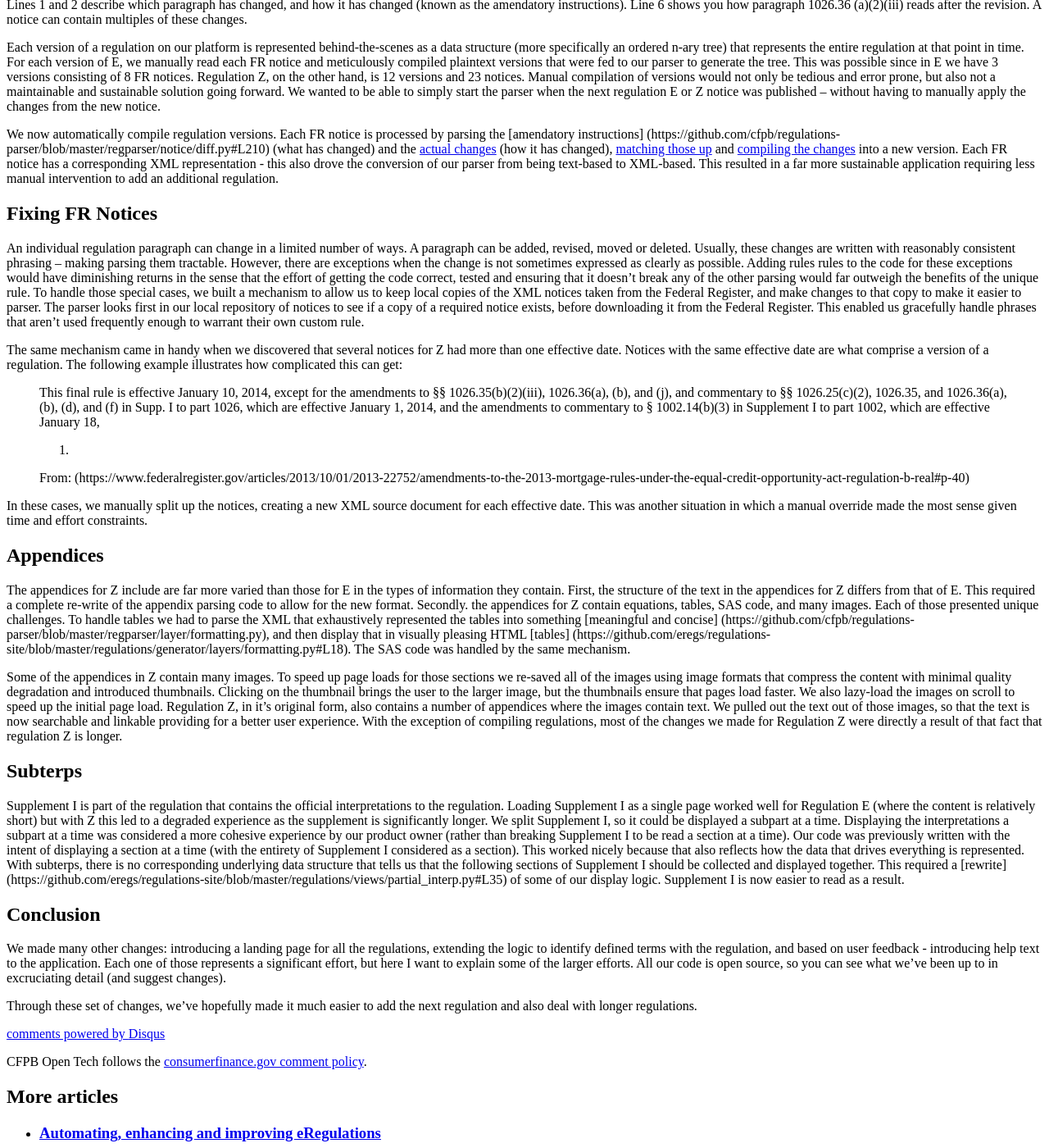
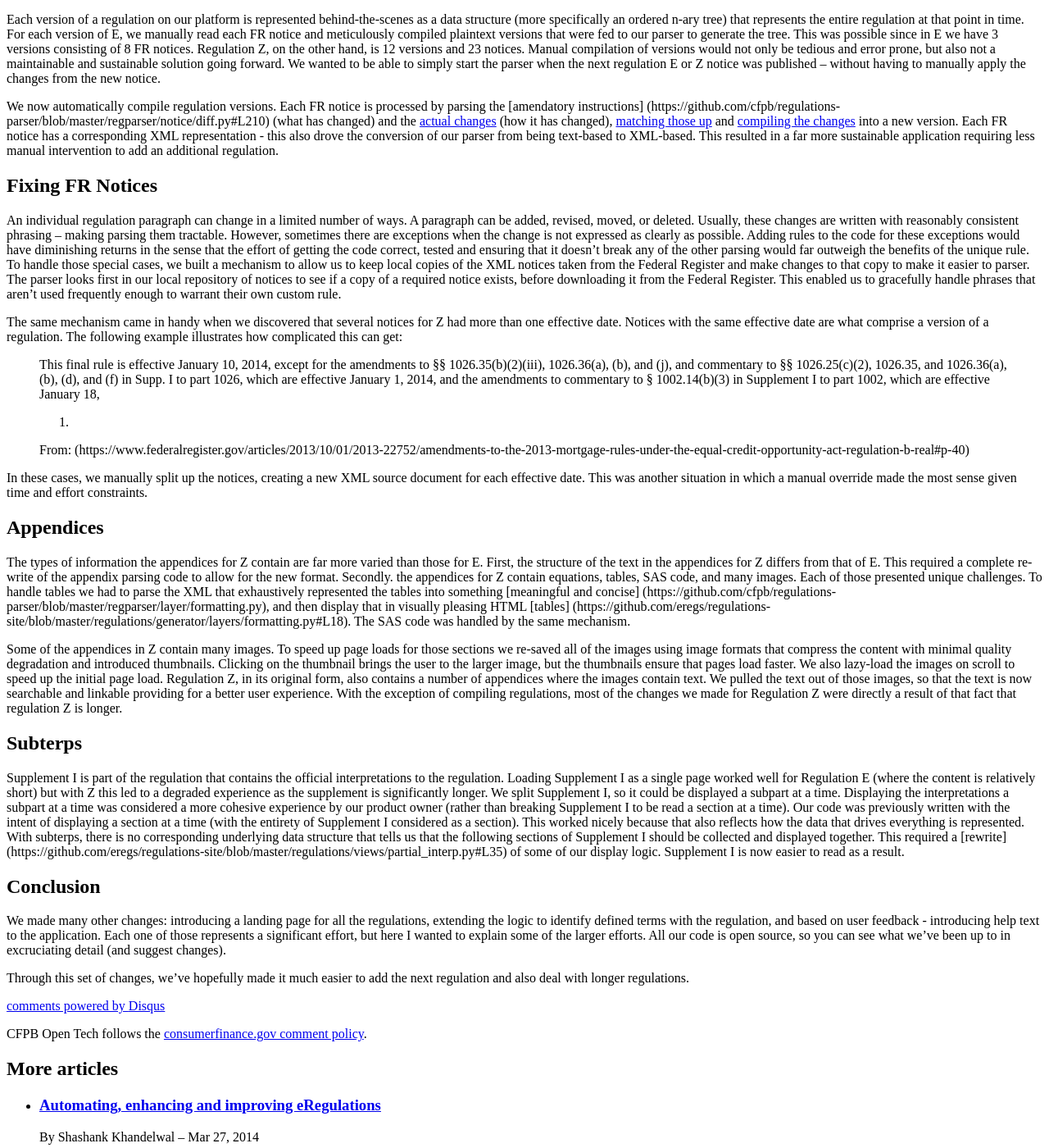
Before and after one commit to cfpb/cfpb.github.io, a Jekyll site: the page built from _posts/2014-03-27-new-regulation.md, in a window 1280 px wide and 1400 px high, scrolled down 1081 px. Shown: the whole window at 82% size. Built offline with Jekyll 4.4.1, drawn with Linux system fonts in a browser that asks for light colours; nearby versions of some CDN libraries; some web fonts are replaced; comment, search, counter and statistics services are not loaded; some of the changed text lies outside the part shown.

Commit message:
Grammar changes from @stephanieosan

```diff
--- a/_posts/2014-03-27-new-regulation.md
+++ b/_posts/2014-03-27-new-regulation.md
@@ -103,18 +102,18 @@
 ## Fixing FR Notices
 
 An individual regulation paragraph can change in a limited number of ways. A
-paragraph can be added, revised, moved or deleted. Usually, these changes are
+paragraph can be added, revised, moved, or deleted. Usually, these changes are
 written with reasonably consistent phrasing -- making parsing them tractable.
-However, there are exceptions when the change is not sometimes expressed as
-clearly as possible. Adding rules  rules to the code  for these exceptions
+However, sometimes there are exceptions when the change is not expressed as
+clearly as possible. Adding rules to the code  for these exceptions
 would have diminishing returns in the sense that the effort of getting the code
 correct, tested and ensuring that it doesn't break any of the other parsing
 would far outweigh the benefits of the unique rule. To handle those special
 cases, we built a mechanism to allow us to keep local copies of the XML notices
-taken from the Federal Register, and make changes to that copy to make it
+taken from the Federal Register and make changes to that copy to make it
 easier to parser. The parser looks first in our local repository of notices to
 see if a copy of a required notice exists, before downloading it from the
-Federal Register. This enabled us gracefully handle phrases that aren't used
+Federal Register. This enabled us to gracefully handle phrases that aren't used
 frequently enough to warrant their own custom rule.
 
 The same mechanism came in handy when we discovered that several notices for Z
@@ -137,13 +136,13 @@
 
 ## Appendices
 
-The appendices for Z include are far more varied than those for E in the types
-of information they contain. First, the structure of the text in the appendices
-for Z differs from that of E. This required a complete re-write of the appendix
-parsing code to allow for the new format. Secondly. the appendices for Z
-contain equations, tables, SAS code, and many images. Each of those presented
-unique challenges. To handle tables we had to parse the XML that exhaustively
-represented the tables into something [meaningful and concise]
+The types of information the appendices for Z contain are far more varied than
+those for E. First, the structure of the text in the appendices for Z differs
+from that of E. This required a complete re-write of the appendix parsing code
+to allow for the new format. Secondly. the appendices for Z contain equations,
+tables, SAS code, and many images. Each of those presented unique challenges.
+To handle tables we had to parse the XML that exhaustively represented the
+tables into something [meaningful and concise]
 (https://github.com/cfpb/regulations-parser/blob/master/regparser/layer/formatting.py),
 and then display that in visually pleasing HTML [tables]
 (https://github.com/eregs/regulations-site/blob/master/regulations/generator/layers/formatting.py#L18).
@@ -154,10 +153,10 @@
 the content with minimal quality degradation and introduced thumbnails.
 Clicking on the thumbnail brings the user to the larger image, but the
 thumbnails ensure that pages load faster.  We also lazy-load the images on
-scroll to speed up the initial page load. Regulation Z, in it's original form,
+scroll to speed up the initial page load. Regulation Z, in its original form,
 also contains a number of appendices where the images contain text. We pulled
-out the text out of those images, so that the text is now searchable and
-linkable providing for a better user experience.  With the exception of
+the text out of those images, so that the text is now searchable and
+linkable providing for a better user experience. With the exception of
 compiling regulations, most of the changes we made for Regulation Z were
 directly a result of that fact that regulation Z is longer.
 
@@ -186,9 +185,9 @@
 We made many other changes: introducing a landing page for all the regulations,
 extending the logic to identify defined terms with the regulation, and based on
 user feedback - introducing help text to the application. Each one of those
-represents a significant effort, but here I want to explain some of the larger
+represents a significant effort, but here I wanted to explain some of the larger
 efforts. All our code is open source, so you can see what we've been up to in
 excruciating detail (and suggest changes).
 
-Through these set of changes, we've hopefully made it much easier to add the
+Through this set of changes, we've hopefully made it much easier to add the
 next regulation and also deal with longer regulations.
```
Also changed, not shown: other parts of _posts/2014-03-27-new-regulation.md (+8 -9 lines).
